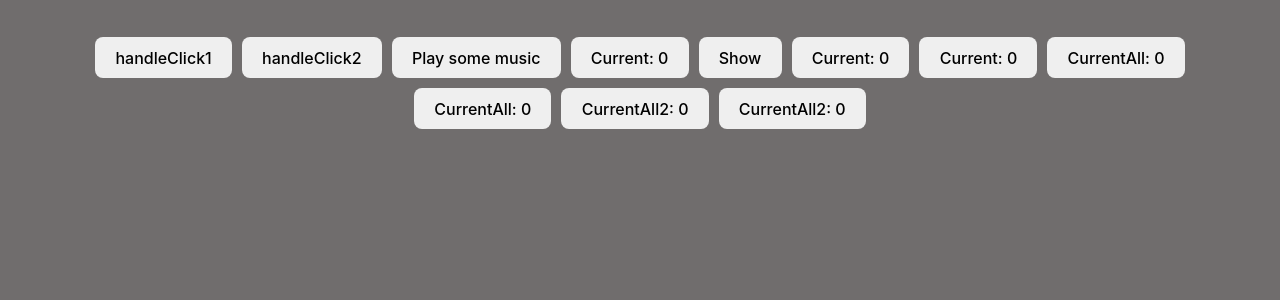
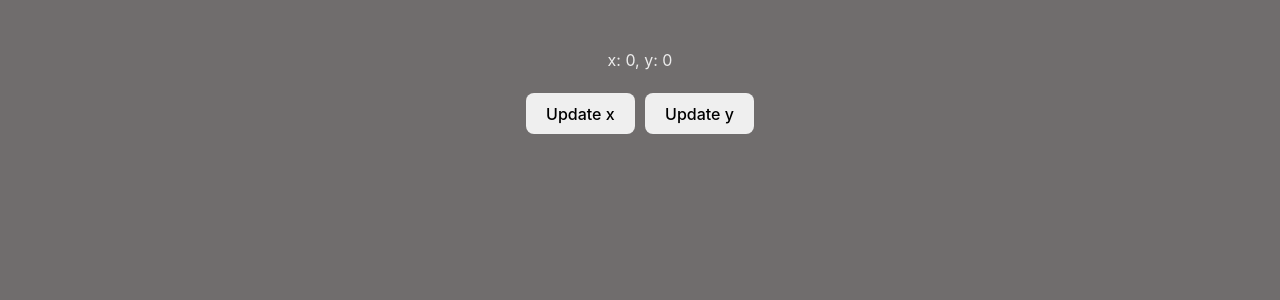
Before and after one commit to Dekan777/mod-2, a React (Vite) app: page / in a window 1280 px wide. Shown: the top 300 px of the page. Built offline with nearby package versions, Linux system fonts and the light colour scheme.

Commit message:
Update App.jsx
 <button onClick={updateX}>Update x</button>
      <button onClick={updateY}>Update y</button>

```diff
--- a/src/components/App.jsx
+++ b/src/components/App.jsx
@@ -1,48 +1,65 @@
 import { useState } from "react";
 import "./App.css";
 
-import { CustomButton } from "./CustomButton/CustomButton";
-import { ClickCounter } from "./ClickCounter/ClickCounter";
+// import { CustomButton } from "./CustomButton/CustomButton";
+// import { ClickCounter } from "./ClickCounter/ClickCounter";
 
 function App() {
-  const handleClick1 = () => {
-    alert("Hello I'm button");
+  // const handleClick1 = () => {
+  //   alert("Hello I'm button");
+  // };
+
+  // const handleClick2 = (evt) => {
+  //   console.log(evt);
+  // };
+
+  // const [clicks, setClicks] = useState(0);
+  // const handleClick4 = () => {
+  //   setClicks(clicks + 1);
+  // };
+
+  // const [isOpen, setIsOpen] = useState(false);
+  // const handleToggle = () => {
+  //   setIsOpen(!isOpen);
+  // };
+
+  // const [clicks2, setClicks2] = useState(0);
+  // const handleClick = () => {
+  //   setClicks2(clicks2 + 1);
+  // };
+
+  // const ClickCounter2 = () => {
+  //   return <button onClick={handleClick}>CurrentAll: {clicks2}</button>;
+  // };
+
+  // const [clicks5, setClicks5] = useState(0);
+  // const handleClick5 = () => {
+  //   setClicks5(clicks5 + 1);
+  // };
+  // const ClickCounter5 = ({ value, onUpdate }) => {
+  //   return <button onClick={onUpdate}>CurrentAll2: {value}</button>;
+  // };
+  const [values, setValues] = useState({
+    x: 0,
+    y: 0,
+  });
+
+  const updateX = () => {
+    setValues({
+      ...values,
+      x: values.x + 1,
+    });
   };
 
-  const handleClick2 = (evt) => {
-    console.log(evt);
+  const updateY = () => {
+    setValues({
+      ...values,
+      y: values.y + 1,
+    });
   };
-
-  const [clicks, setClicks] = useState(0);
-  const handleClick4 = () => {
-    setClicks(clicks + 1);
-  };
-
-  const [isOpen, setIsOpen] = useState(false);
-  const handleToggle = () => {
-    setIsOpen(!isOpen);
-  };
-
-  const [clicks2, setClicks2] = useState(0);
-  const handleClick = () => {
-    setClicks2(clicks2 + 1);
-  };
-
-  const ClickCounter2 = () => {
-    return <button onClick={handleClick}>CurrentAll: {clicks2}</button>;
-  };
-
-  const [clicks5, setClicks5] = useState(0);
-  const handleClick5 = () => {
-    setClicks5(clicks5 + 1);
-  };
-  const ClickCounter5 = ({ value, onUpdate }) => {
-    return <button onClick={onUpdate}>CurrentAll2: {value}</button>;
-  };
-
   return (
     <>
-      <button onClick={handleClick1}>handleClick1</button>
+      {/* <button onClick={handleClick1}>handleClick1</button>
       <button onClick={handleClick2}>handleClick2</button>
       <CustomButton message="Playing music!">Play some music</CustomButton>
       <button onClick={handleClick4}>Current: {clicks}</button>
@@ -53,7 +70,13 @@
       <ClickCounter2 />
       <ClickCounter2 />
       <ClickCounter5 value={clicks5} onUpdate={handleClick5} />
-      <ClickCounter5 value={clicks5} onUpdate={handleClick5} />
+      <ClickCounter5 value={clicks5} onUpdate={handleClick5} /> */}
+      <p>
+        x: {values.x}, y: {values.y}
+      </p>
+
+      <button onClick={updateX}>Update x</button>
+      <button onClick={updateY}>Update y</button>
     </>
   );
 }
```
